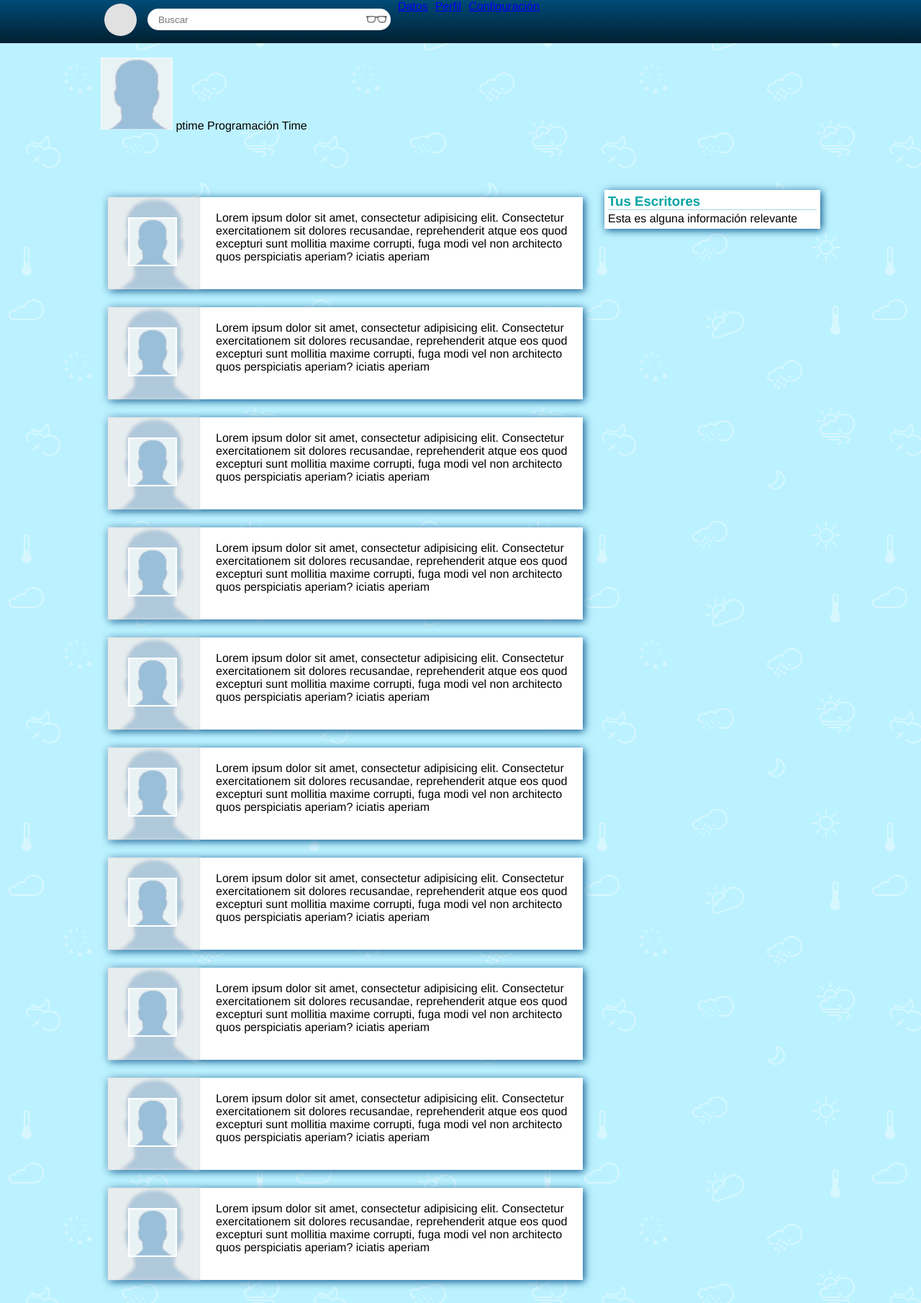
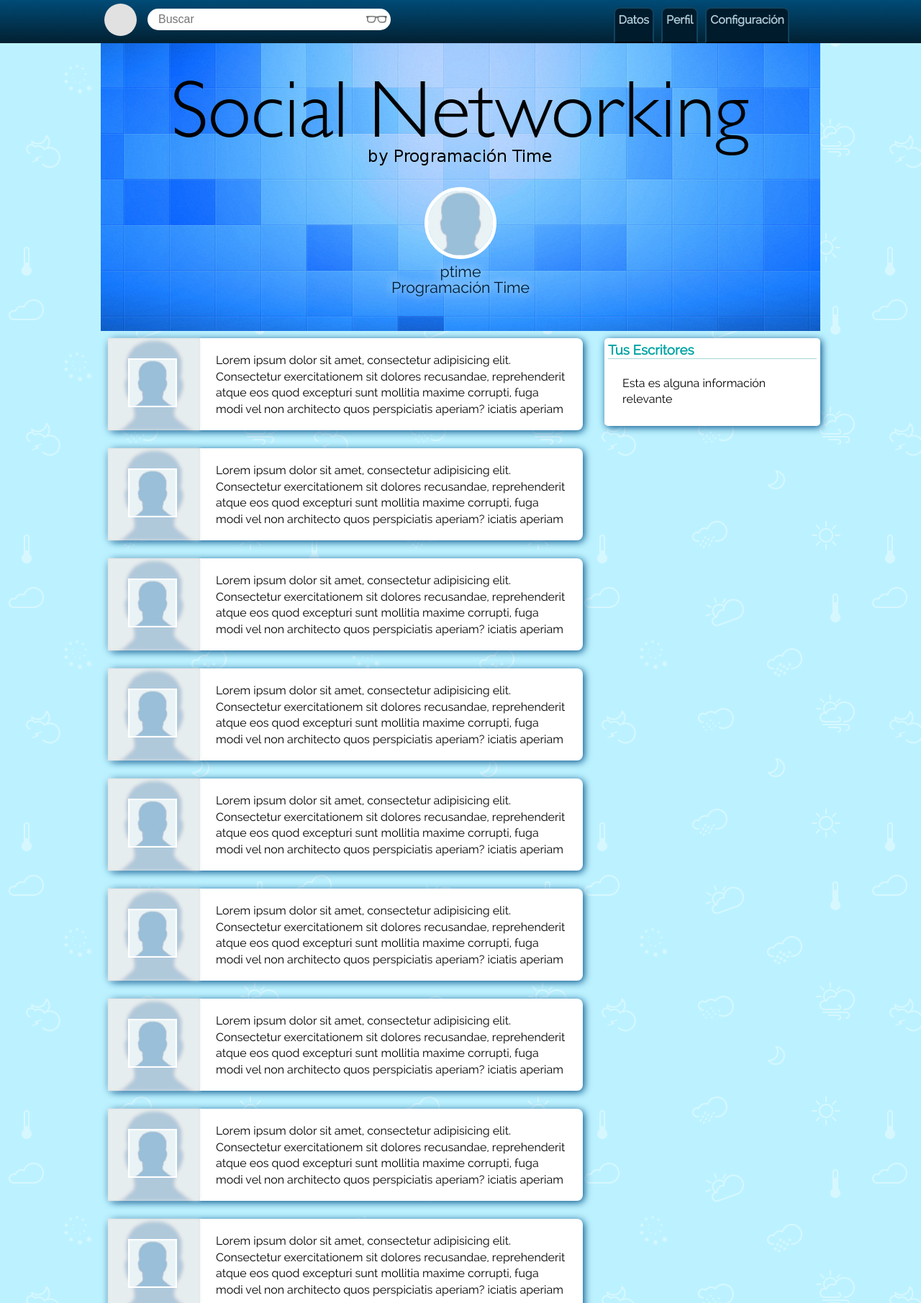
Before and after one commit to abrahamlaraharo13/onlybedwars, a PHP site: page /profile.php in a window 1280 px wide. Shown: the top 1811 px of the page at 72% size. Run offline with PHP 8.4, Linux system fonts and the light colour scheme.

Commit message:
Nuevo banner, modal y menu

```diff
--- a/css/style.css
+++ b/css/style.css
@@ -4,11 +4,19 @@
 	box-sizing: border-box;
 	-moz-box-sizing: border-box;
 	-webkit-box-sizing: border-box;
+	font-size: 12pt;
+	text-decoration: none;
+}
+
+@font-face {
+    font-family: 'Raleway'; /*a name to be used later*/
+    src: url('../fonts/Raleway-Regular.ttf'); /*URL to font*/
 }
 
 body{
 	background: url(../img/weather.png);
-	font-family: helvetica;
+	font-family: 'Raleway';
+	line-height: 17pt;
 }
 
 h1{
@@ -23,6 +31,9 @@ h1{
 	margin: auto;
 	margin-top:80px;
 }
+
+
+/* ======== principal menu ========*/
 
 header{
 	background: black; /* For browsers that do not support gradients */
@@ -52,6 +63,32 @@ header nav li{
 	height: 50px;
 	float: left;
 }
+
+header nav .menu_option{
+	margin-left: 300px;
+	padding-top: 15px;
+}
+
+header nav .option a{
+	color: #B0CCD8;
+	text-decoration: none;
+}
+
+header nav a:hover{
+	color:#fff;
+}
+
+header nav .option{
+	background: #001B2B;
+	border: 2px solid #104361;
+	border-bottom: 2px solid #000;
+	padding: 5px;
+	border-radius: 8px 8px 0 0;
+	text-decoration: none;
+	font-weight: bold;
+	margin-top: 10px;
+}
+
 
 header form {
 	margin-top: 12px;
@@ -83,6 +120,8 @@ header .menu-avatar{
 	background-color: #E1E1E1;
 }
 
+/* ================= Contenido ================= */
+
 aside, article{
 	float: left;
 }
@@ -95,6 +134,7 @@ aside{
 article{
 	width: 680px;
 	padding: 10px;
+	padding-top: 0px;
 }
 
 section{
@@ -102,6 +142,7 @@ section{
 	background: white;
 	box-shadow: 2px 2px 11px #004F88;
 	height: 128px;
+	border-radius: 8px;
 }
 
 
@@ -144,6 +185,7 @@ aside div.user_information{
 	padding: 5px;
 	margin-bottom: 20px;
 	box-shadow: 2px 2px 11px #004F88;
+	border-radius: 5px;
 }
 
 aside div.avatar{
@@ -177,6 +219,10 @@ div.information{
 	color:gray;
 	font-weight: normal;
 	margin-top: -5px;
+}
+
+.user_information p{
+	padding: 20px;
 }
 
 div.stats{
@@ -265,3 +311,83 @@ section h1{
 .ins{
 	background: url(../img/instagram.png);
 }
+
+
+/* ========== profile page ========== */
+
+.banner{
+	width: 1000px;
+	height: 400px;
+	margin-top: 60px;
+	padding-top: 200px;
+	background: url(../img/banner.jpg);
+	background-color: #238BAC;
+}
+
+.banner .user_photo{
+	width: 300px;
+	margin:auto;
+	text-align: center;
+}
+
+.banner .user_photo img{
+	width: 100px;
+	border-radius: 250px;
+	border: 5px solid #FFFFFF;
+}
+
+.user_name, .user_fullname{
+	display: block;
+	font-size: 16pt;
+	color: #001B31;
+	text-shadow: -1px -1px 14px rgba(255, 255, 255, 1);
+}
+
+.profile{
+	margin-top: 10px;
+}
+
+/*=========== modal ==============*/
+div.background_modal{
+	background-color: rgba(0,0,0,.3);
+	bottom: 0;
+	top:0;
+	left: 0;
+	right: 0;
+	opacity: 0;
+	position: fixed;
+	z-index: -10;
+	-moz-transition: opacity 1s;
+	-webkit-transition: opacity 1s;
+	-o-transition: opacity 1s;
+	-ms-transition: opacity 1s;
+}
+
+div.background_modal:target{
+	opacity: 1;
+	z-index: 10;
+}
+
+
+div.modal_container{
+	background-color: #05413F;
+	box-shadow: 0px 0px 10px #000;
+	border-radius: 5px;
+	color: #000;
+	margin: 10% auto;
+	width: 500px;
+	padding: 8px;
+	position: relative;
+}
+
+div.modal_content{
+	padding: 20px;
+	border-radius: 5px;
+	background: #fff;
+}
+
+div.background_modal .close_button img{
+	float: right;
+	color: #fff;
+	width: 32px;
+}
```
Also changed, not shown: index.php (+5 -3 lines), fonts/Raleway-Regular.ttf (added), fonts/Raleway.ttf (added), fonts/Tangerine.ttf (added), img/banner.jpg (added), img/close.png (added).
